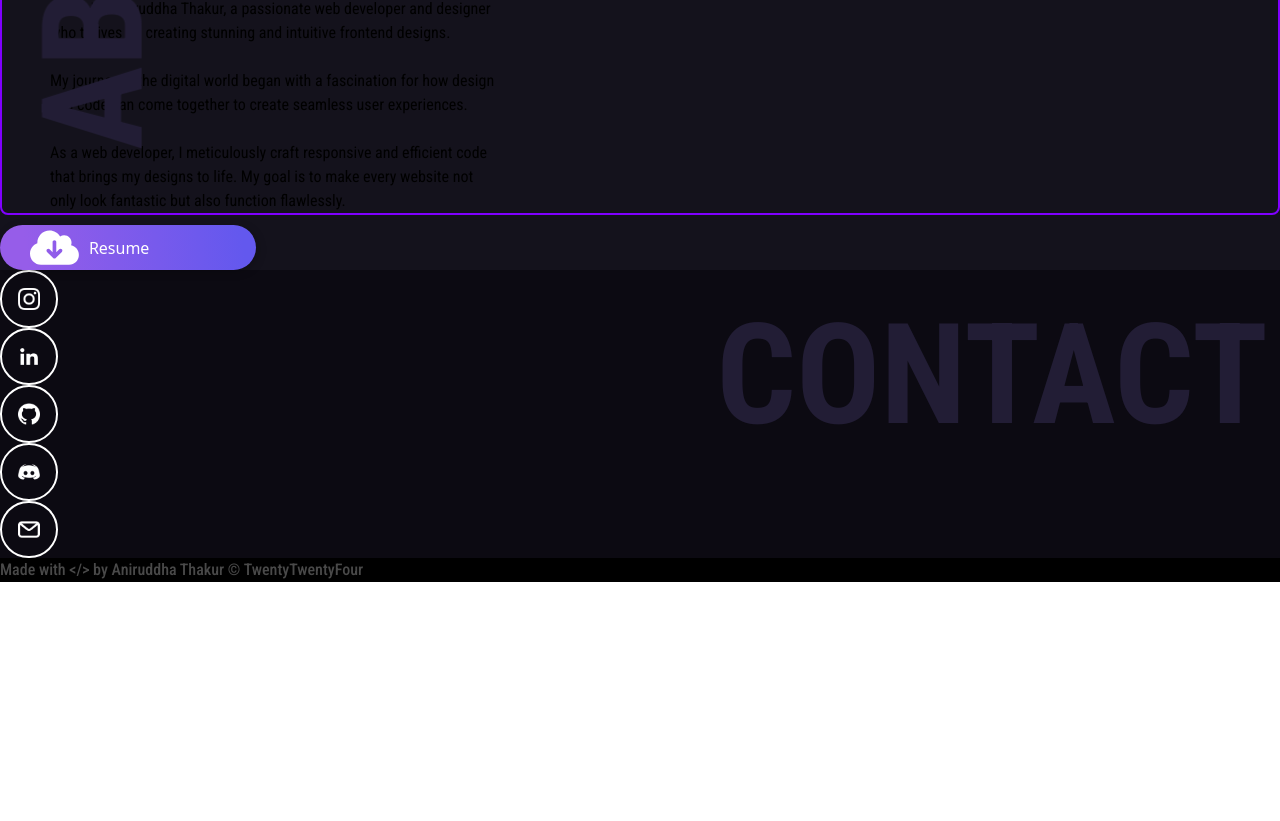
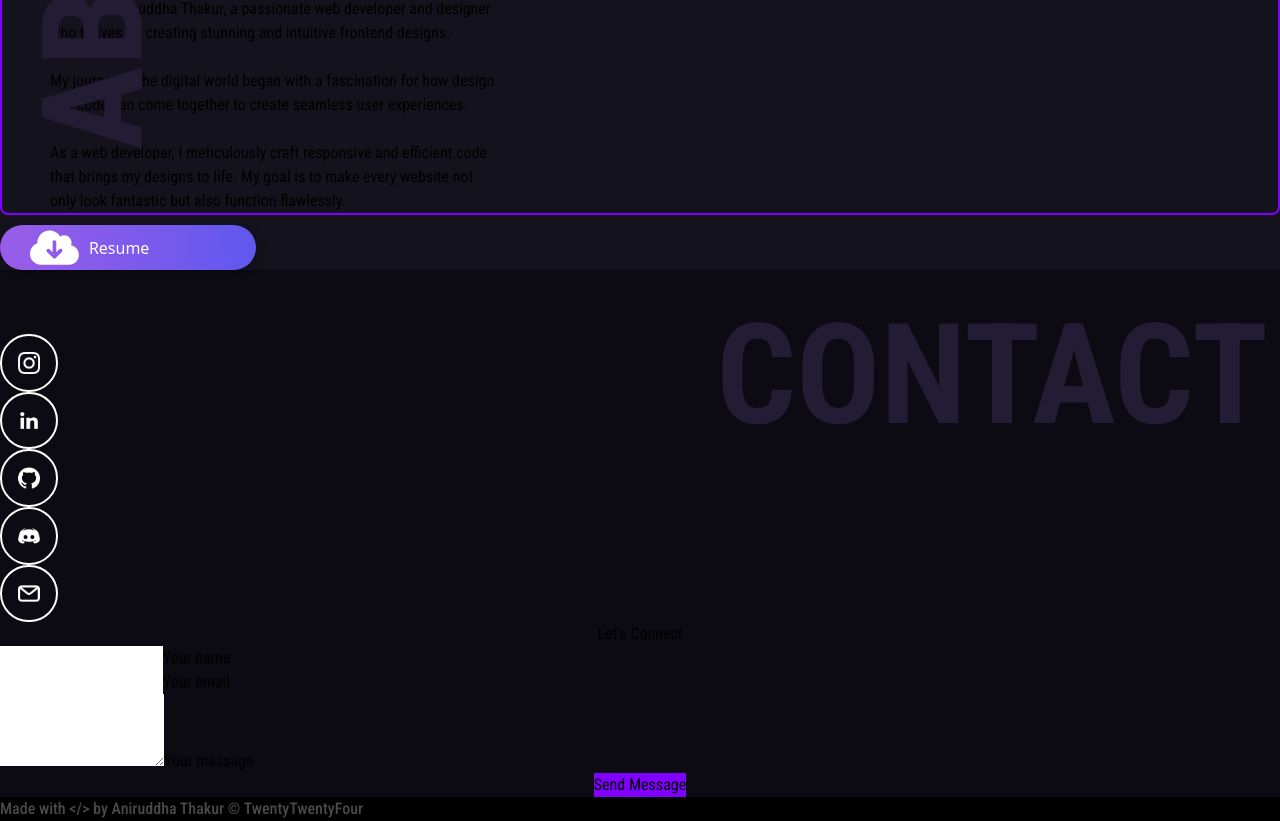
Before and after one commit to aniruddha76/aniruddha-portfolio, a React (Vite) app: page / in a window 1280 px wide. Shown: the part 10157-10978 px from the top of the page. Before the commit the page ends 10739 px from the top, so only its background shows below. Built offline with nearby package versions, Linux system fonts and the light colour scheme.

Commit message:
Portfolio

```diff
--- a/src/App.css
+++ b/src/App.css
@@ -241,6 +241,17 @@ html{
   box-shadow: 0 4px 20px rgba(207, 89, 230, 0.6);
 }
 
+.send-btn{
+  background-color: #8000ff;
+  transition: .3s;
+}
+
+.send-btn:hover{
+  scale: 1.1;
+  transform: translateY(-2px);
+  box-shadow: 0 5px 20px rgba(207, 89, 230, 0.6);
+}
+
 .footer{
   font-family: Roboto Condensed,Lato,Arial,sans-serif;
   background-color: black;
--- a/src/App.jsx
+++ b/src/App.jsx
@@ -307,28 +307,56 @@ function App() {
         }}>CONTACT</section>
 
         <div id='socials' className='flex flex-col justify-end'>
-          <div className='py-28 flex justify-center' style={{ zIndex: 1, gap: "30px" }}>
+          <div className='flex justify-center' style={{paddingTop: "4rem", zIndex: 1, gap: "30px" }}>
 
-            <div className='icons instagram' onClick={() => window.open("https://www.instagram.com/aniiruddhaa_/")}>
+            <div className='icons instagram' onClick={() => window.open("https://www.instagram.com/aniiruddhaa_/", '_blank')}>
               <img id="instagram" src="./src/assets/images/socials/instagram.png" alt="ani-instagram" />
             </div>
 
-            <div className='icons linkedin' onClick={() => window.open("https://www.linkedin.com/in/aniruddha-thakur-b36482259/")}>
+            <div className='icons linkedin' onClick={() => window.open("https://www.linkedin.com/in/aniruddha-thakur-b36482259/", '_blank')}>
               <img src="./src/assets/images/socials/linkedin.png" alt="ani-linkedin" />
             </div>
 
-            <div className='icons github' onClick={() => window.open("https://github.com/aniruddha76")}>
+            <div className='icons github' onClick={() => window.open("https://github.com/aniruddha76", '_blank')}>
               <img src="./src/assets/images/socials/github.png" alt="ani-github" />
             </div>
 
-            <div className='icons discord' onClick={() => window.open("https://discordapp.com/users/raptor1570")}>
+            <div className='icons discord' onClick={() => window.open("https://discordapp.com/users/raptor1570", '_blank')}>
               <img src="./src/assets/images/socials/discord.png" alt="ani-discord" />
             </div>
 
-            <div className='icons email' onClick={() => open('aniruddhathakur76@gmail.com')}>
+            <div className='icons email' onClick={() => open('mailto:aniruddhathakur76@gmail.com', '_blank')}>
               <img src="./src/assets/images/socials/email.png" alt="ani-email" />
             </div>
 
+          </div>
+        </div>
+
+        <div className='flex justify-center text-white py-4' style={{ fontFamily: 'Roboto Condensed,Lato,Arial,sans-serif' }}>
+          <div class="flex w-full items-center">
+            <div class="mx-auto w-full max-w-lg form-container">
+              <center><h1 class="text-4xl font-medium">Let's Connect</h1></center>
+
+              <form action="https://api.web3forms.com/submit" method='post' class="mt-10">
+
+                <input type="hidden" name="access_key" value="d3cd45bf-0d18-4988-9798-934bb5293495" />
+                <div class="grid gap-6 sm:grid-cols-2">
+                  <div class="relative z-0">
+                    <input type="text" name="name" class="peer block w-full appearance-none border-0 border-b border-gray-500 bg-transparent py-2.5 px-0 text-sm  focus:border-purple-600 focus:outline-none focus:ring-0" placeholder=" " />
+                    <label class="absolute top-3 -z-10 origin-[0] -translate-y-6 scale-75 transform text-sm text-gray-500 duration-300 peer-placeholder-shown:translate-y-0 peer-placeholder-shown:scale-100 peer-focus:left-0 peer-focus:-translate-y-6 peer-focus:scale-75 peer-focus:text-purple-600 peer-focus:dark:text-purple-500">Your name</label>
+                  </div>
+                  <div class="relative z-0">
+                    <input type="text" name="email" class="peer block w-full appearance-none border-0 border-b border-gray-500 bg-transparent py-2.5 px-0 text-sm focus:border-purple-600 focus:outline-none focus:ring-0" placeholder=" " />
+                    <label class="absolute top-3 -z-10 origin-[0] -translate-y-6 scale-75 transform text-sm text-gray-500 duration-300 peer-placeholder-shown:translate-y-0 peer-placeholder-shown:scale-100 peer-focus:left-0 peer-focus:-translate-y-6 peer-focus:scale-75 peer-focus:text-purple-600 peer-focus:dark:text-purple-500">Your email</label>
+                  </div>
+                  <div class="relative z-0 col-span-2">
+                    <textarea name="message" rows="3" class="peer block w-full appearance-none border-0 border-b border-gray-500 bg-transparent py-2.5 px-0 text-sm focus:border-purple-600 focus:outline-none focus:ring-0" placeholder=" "></textarea>
+                    <label class="absolute top-3 -z-10 origin-[0] -translate-y-6 scale-75 transform text-sm text-gray-500 duration-300 peer-placeholder-shown:translate-y-0 peer-placeholder-shown:scale-100 peer-focus:left-0 peer-focus:-translate-y-6 peer-focus:scale-75 peer-focus:text-purple-600 peer-focus:dark:text-purple-500">Your message</label>
+                  </div>
+                </div>
+                <center><button type="submit" class="mt-8 rounded-md px-10 py-2 text-white send-btn">Send Message</button></center>
+              </form>
+            </div>
           </div>
         </div>
 
```
